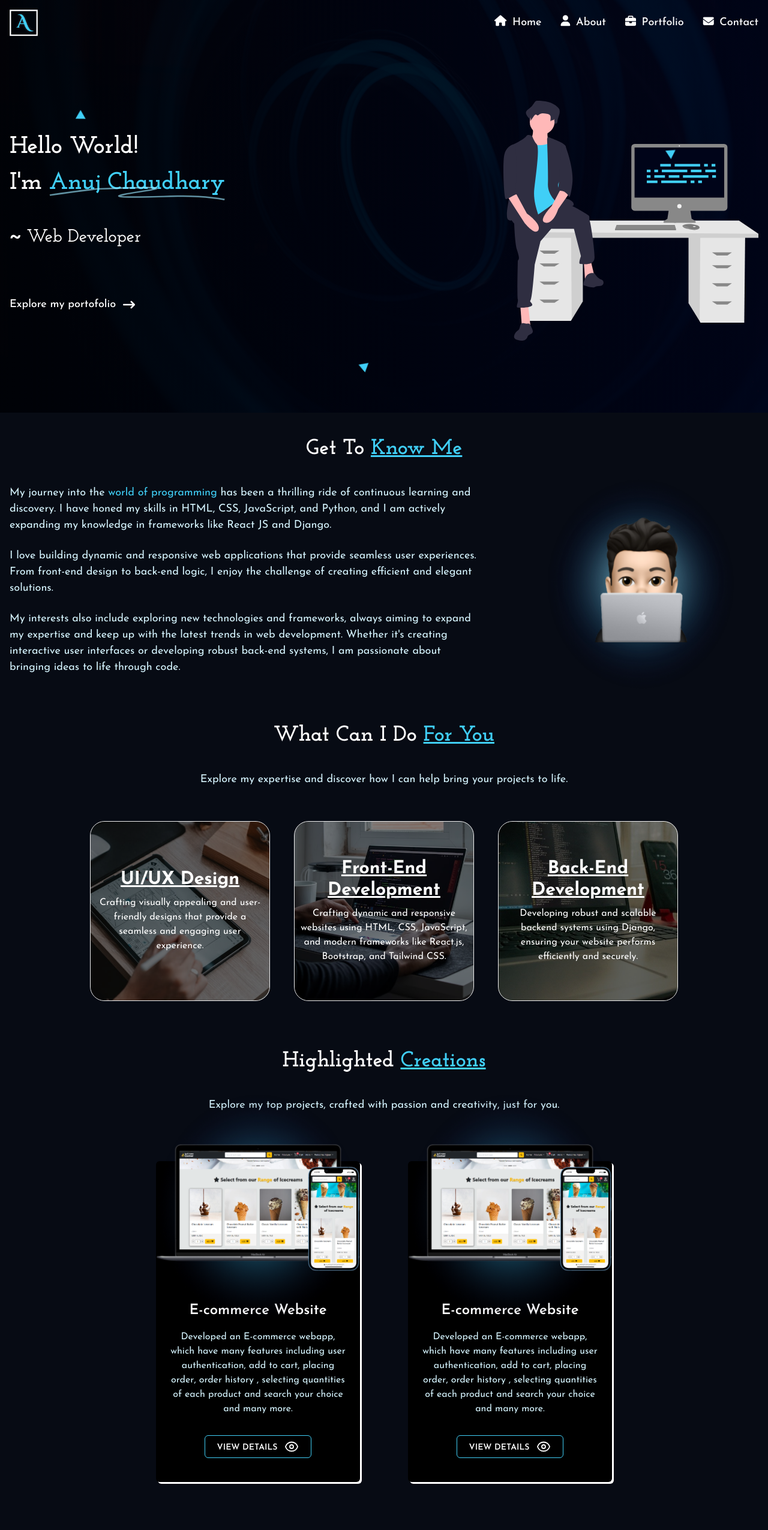
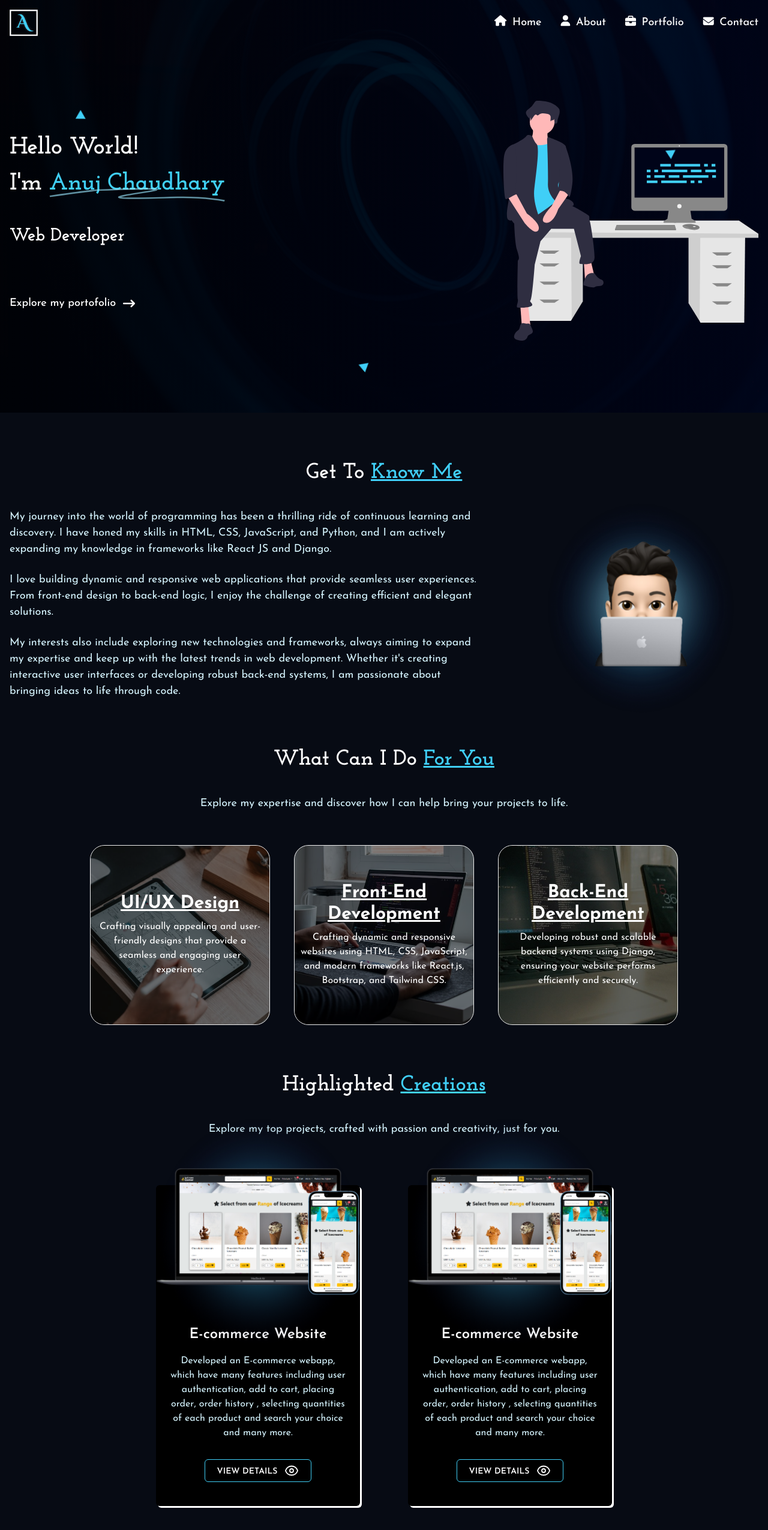
Before and after one commit to Anuj579/my-portfolio, a React (Vite) app: page / in a window 1280 px wide. Shown: the top 2551 px of the page at 60% size. Built offline with nearby package versions, Linux system fonts and the light colour scheme.

Commit message:
home page small updates

```diff
--- a/src/App.css
+++ b/src/App.css
@@ -9,7 +9,7 @@
 /* Styling loader*/
 
 .loader {
-  --load-time: 1.5s;
+  --load-time: 1.3s;
   outline: 1px solid var(--secondary);
   outline-offset: 1px;
   position: relative;
--- a/src/App.jsx
+++ b/src/App.jsx
@@ -8,18 +8,18 @@ import { Outlet } from 'react-router-dom'
 export default function App() {
 
   // Creating state for loader
-  const [isLoading, setIsLoading] = useState(false)
+  const [isLoading, setIsLoading] = useState(true)
 
-  // useEffect(() => {
-  //   const timeout = setTimeout(() => {
-  //     setIsLoading(false)
-  //   }, 1500);
-  //   return () => clearTimeout(timeout)
-  // }, [])
+  useEffect(() => {
+    const timeout = setTimeout(() => {
+      setIsLoading(false)
+    }, 1500);
+    return () => clearTimeout(timeout)
+  }, [])
 
   return (
     <>
-      {/* <Loader load={isLoading} /> */}
+      <Loader load={isLoading} />
       <div className={`${isLoading ? 'opacity-0 overflow-hidden max-h-screen' : 'opacity-100'} min-h-screen flex flex-col transition-opacity duration-1000 text-white`}>
         <Header />
         <Outlet isLoading={isLoading} />
--- a/src/components/Home/Home.jsx
+++ b/src/components/Home/Home.jsx
@@ -45,7 +45,7 @@ function Home({ isLoading }) {
         <div className='container flex flex-wrap md:flex-nowrap justify-between items-center mx-auto my-10 px-4'>
           <div className='relative'>
             <h1 className='text-[40px] font-josefin-slab font-black'>Hello World! <br /> I'm <span className='text-secondary relative sm:whitespace-normal whitespace-nowrap'><svg aria-hidden="true" id="name-underline" viewBox="0 0 297 33" className={`absolute left-0 top-2/3 h-[0.58em] w-full fill-transparent sm:opacity-0  ${waitingTime ? "block" : "hidden"} stroke-[#9ceaff9d] stroke-[3.5]`} preserveAspectRatio="none"><path d="M0.999989 20.5C79.5 4.5 85.5 5.5 85.5 5.5C354.5 -9.50001 -56.5262 35.0001 216.5 22.8813C235.5 22.0379 266.931 23.7779 296.5 31" /></svg> <span>Anuj Chaudhary</span></span> </h1>
-            <h2 className='text-3xl font-semibold font-josefin-slab my-10'><span className='font-body'>~</span> Web Developer</h2>
+            <h2 className='text-3xl font-bold font-josefin-slab my-10'>Web Developer</h2>
             <p className='hover:text-secondary fill-white w-max hover:fill-secondary md:mt-20 transition-all duration-300'>
               <Link to={'/about'} className='learn-more-link flex items-center relative font-medium text-lg'><span>Explore my portofolio</span> <svg xmlns="http://www.w3.org/2000/svg" className='h-5 fill-inherit ms-3' viewBox="0 0 512 512"><path d="M502.6 278.6c12.5-12.5 12.5-32.8 0-45.3l-128-128c-12.5-12.5-32.8-12.5-45.3 0s-12.5 32.8 0 45.3L402.7 224 32 224c-17.7 0-32 14.3-32 32s14.3 32 32 32l370.7 0-73.4 73.4c-12.5 12.5-12.5 32.8 0 45.3s32.8 12.5 45.3 0l128-128z" /></svg></Link>
             </p>
@@ -58,11 +58,11 @@ function Home({ isLoading }) {
       <section className='container px-4 mx-auto'>
 
         {/* Get To know me div */}
-        <div>
+        <div className='mt-20'>
           <h1 className='font-josefin-slab font-extrabold text-4xl text-center mx-16 my-10'>Get To <span className='text-secondary underline sm:whitespace-normal whitespace-nowrap'>Know Me</span></h1>
           <div className='flex flex-col md:flex-row  gap-16 items-center'>
             <div>
-              <p className='text-accent'>My journey into the <span className='text-secondary'>world of programming</span> has been a thrilling ride of continuous learning and discovery. I have honed my skills in HTML, CSS, JavaScript, and Python, and I am actively expanding my knowledge in frameworks like React JS and Django.</p><br />
+              <p className='text-accent'>My journey into the world of programming has been a thrilling ride of continuous learning and discovery. I have honed my skills in HTML, CSS, JavaScript, and Python, and I am actively expanding my knowledge in frameworks like React JS and Django.</p><br />
               <p className='text-accent'>I love building dynamic and responsive web applications that provide seamless user experiences. From front-end design to back-end logic, I enjoy the challenge of creating efficient and elegant solutions.</p><br />
               <p className='text-accent'>My interests also include exploring new technologies and frameworks, always aiming to expand my expertise and keep up with the latest trends in web development. Whether it's creating interactive user interfaces or developing robust back-end systems, I am passionate about bringing ideas to life through code.</p>
             </div>
@@ -133,7 +133,7 @@ function Home({ isLoading }) {
         </div>
 
         {/* Highlighted creations div */}
-        <div>
+        <div className='mt-20'>
           <h1 className='font-josefin-slab font-extrabold text-4xl text-center mx-10 my-10'>Highlighted <span className='text-secondary underline'>Creations</span></h1>
           <p className='text-accent md:text-center mb-6'>Explore my top projects, crafted with passion and creativity, just for you.</p>
           <div className='md:hidden my-10'>
```
Also changed, not shown: src/assets/about bg.png (added).
